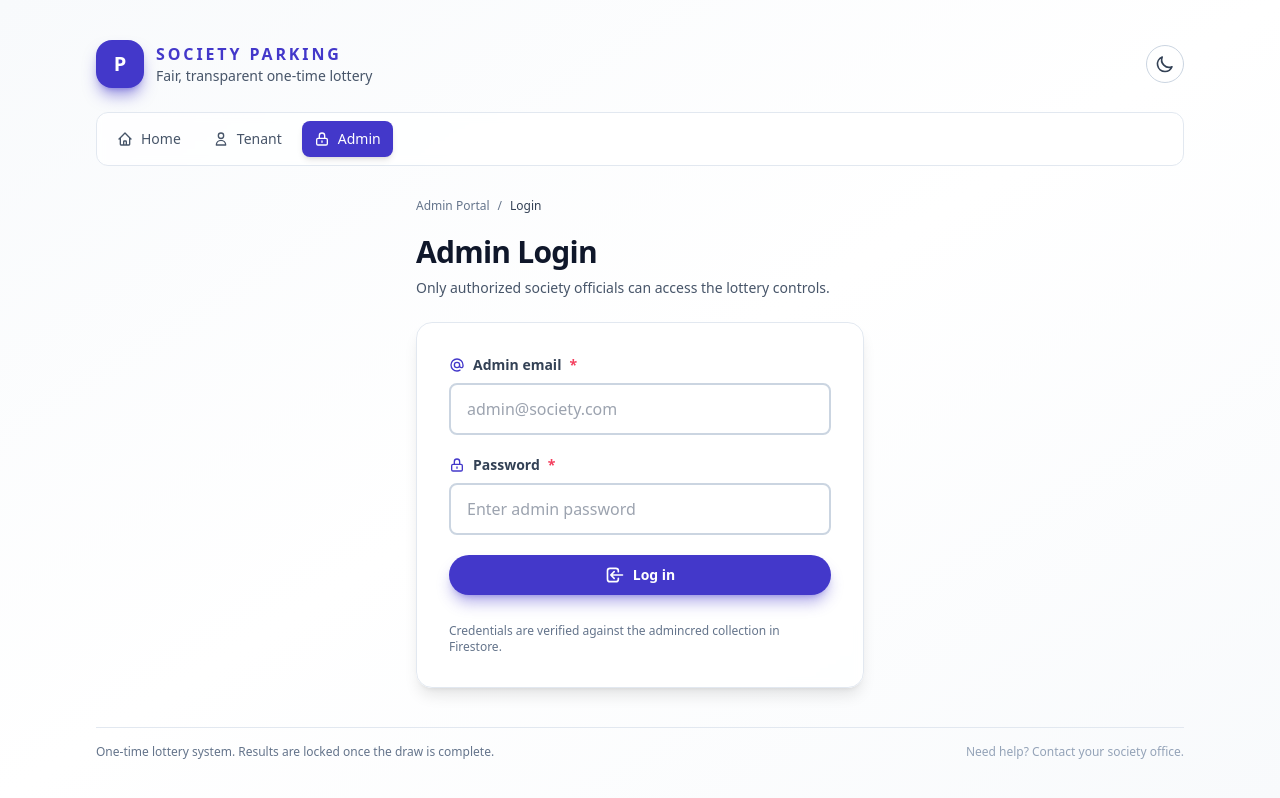
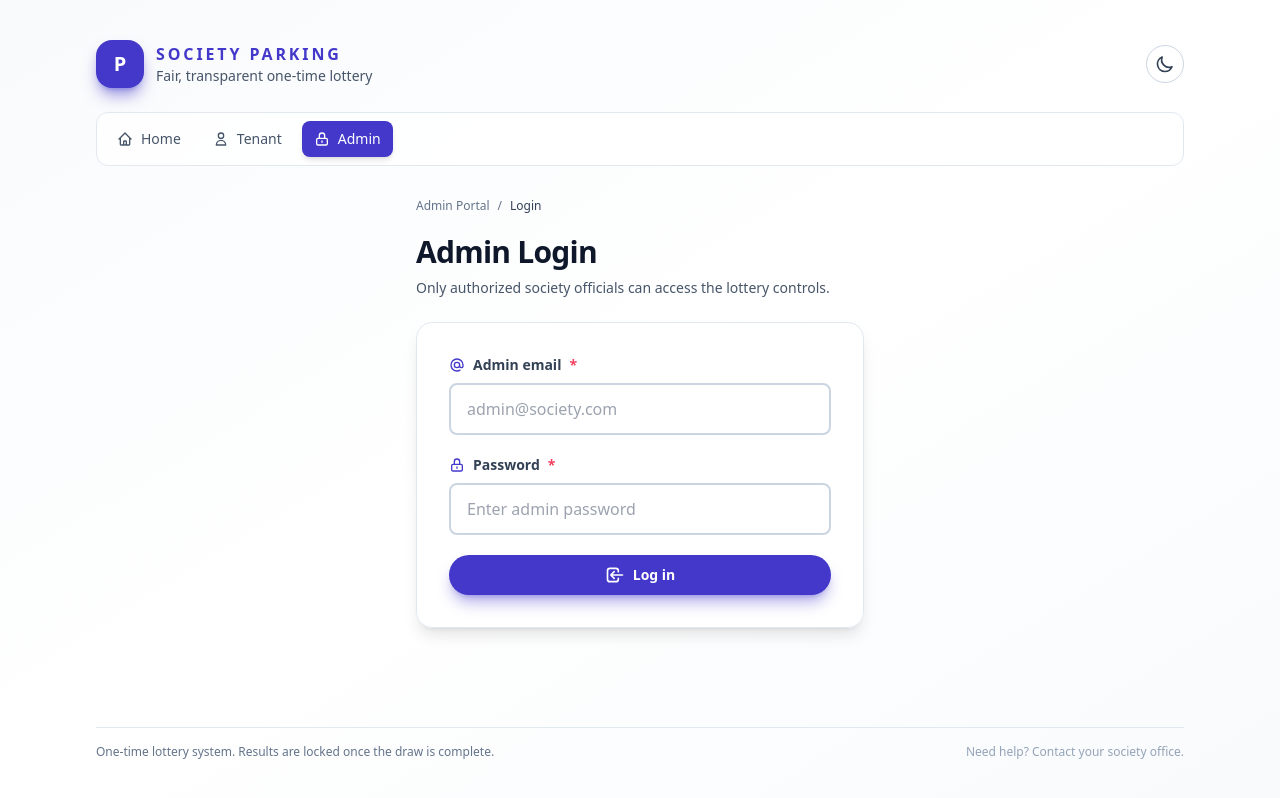
Before and after one commit to shry42/society-parking, a Next.js app: page /admin/login in a window 1280 px wide. Built offline with nearby package versions, Linux system fonts and the light colour scheme.

Commit message:
Admin login: remove Firestore credential note from UI, trim password for robust login

```diff
--- a/src/app/admin/login/page.tsx
+++ b/src/app/admin/login/page.tsx
@@ -23,7 +23,7 @@ export default function AdminLoginPage() {
       const res = await fetch("/api/admin-login", {
         method: "POST",
         headers: { "Content-Type": "application/json" },
-        body: JSON.stringify({ email: email.trim(), password }),
+        body: JSON.stringify({ email: email.trim(), password: password.trim() }),
         credentials: "include",
       });
       const data = await res.json().catch(() => ({}));
@@ -136,10 +136,6 @@ export default function AdminLoginPage() {
             </>
           )}
         </button>
-
-        <p className="pt-2 text-xs text-slate-500 dark:text-slate-400">
-          Credentials are verified against the admincred collection in Firestore.
-        </p>
       </form>
     </div>
   );
--- a/src/app/api/admin-login/route.ts
+++ b/src/app/api/admin-login/route.ts
@@ -6,7 +6,7 @@ export async function POST(request: NextRequest) {
   try {
     const body = await request.json();
     const email = typeof body.email === "string" ? body.email.trim() : "";
-    const password = typeof body.password === "string" ? body.password : "";
+    const password = typeof body.password === "string" ? body.password.trim() : "";
 
     if (!email || !password) {
       return NextResponse.json(
```
Also changed, not shown: 1 other file (tests, documents, lock files or other folders).
